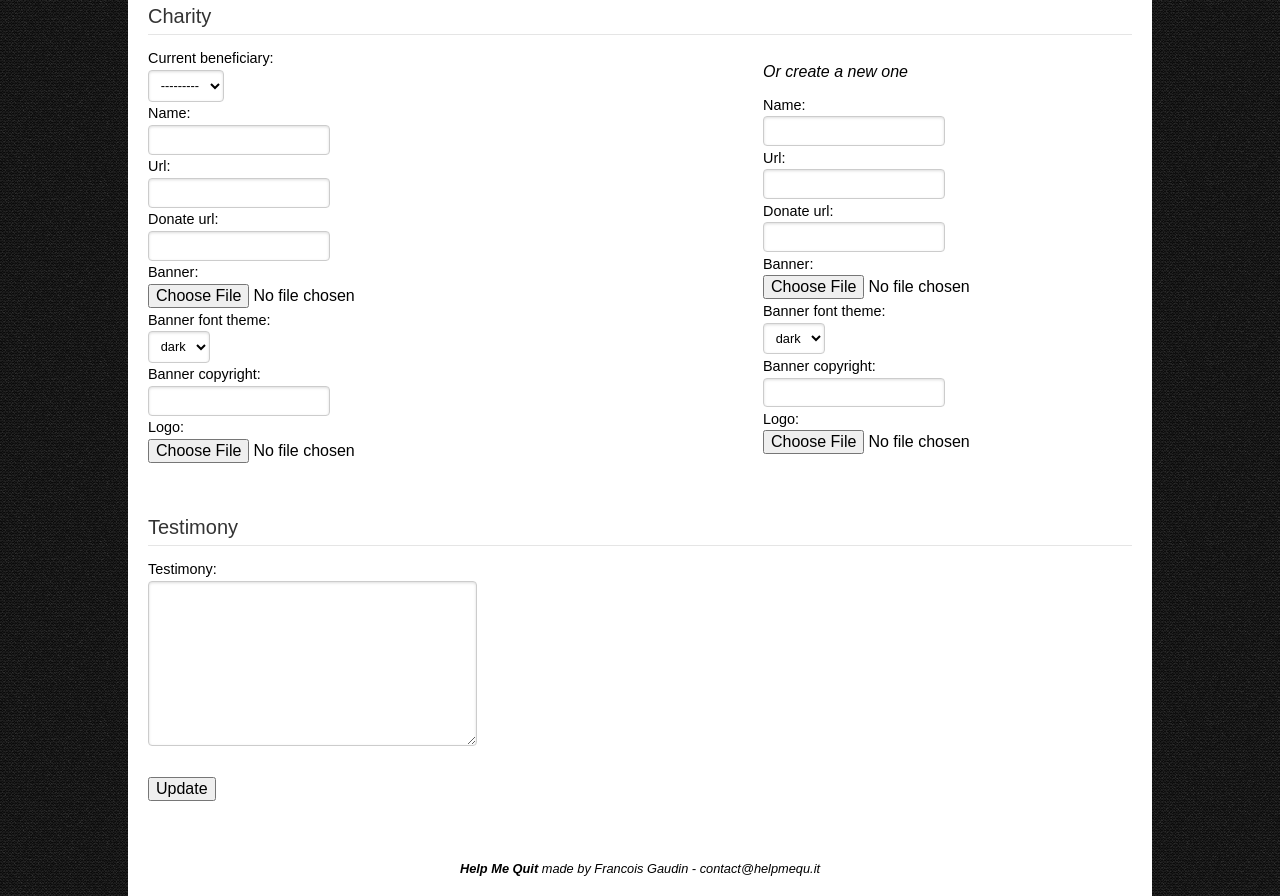
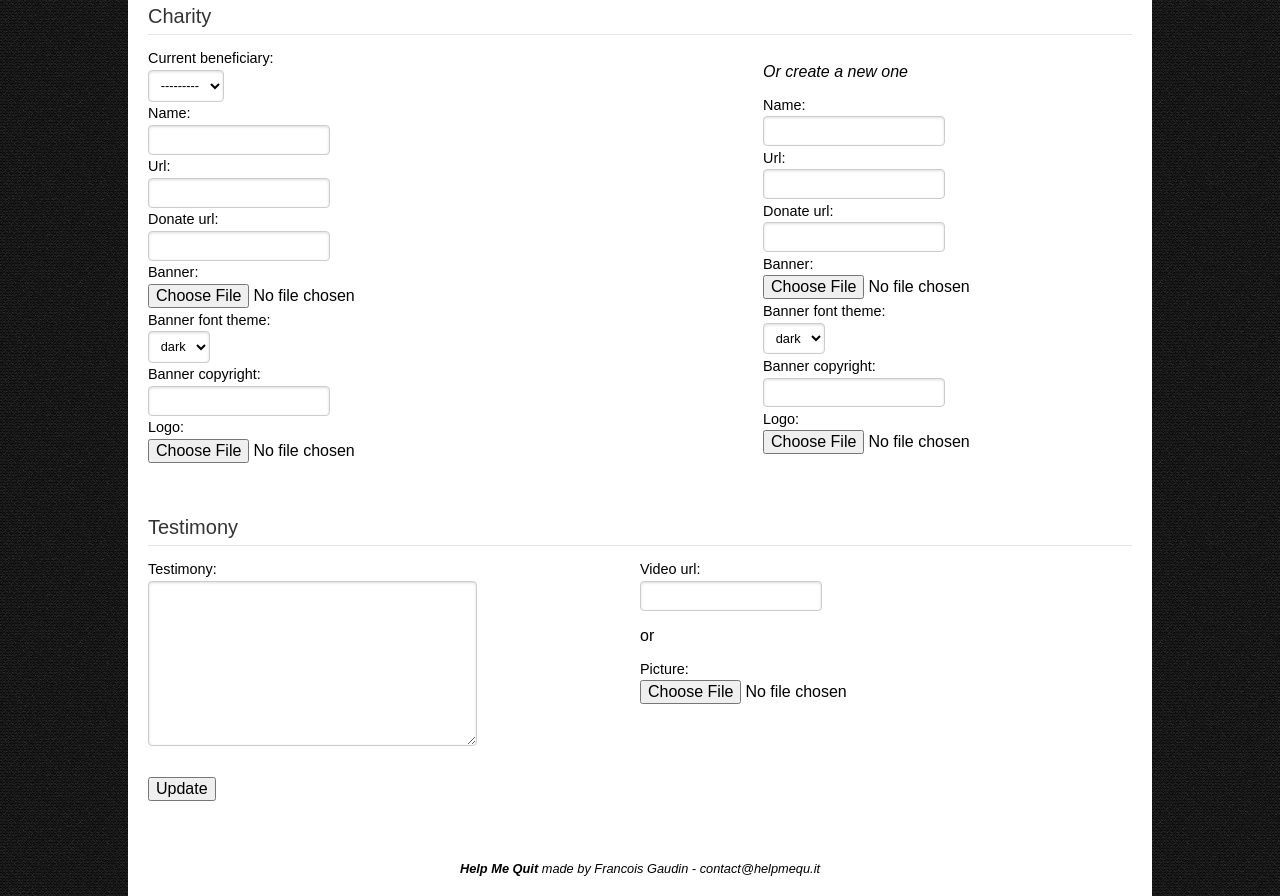
Before and after one commit to fgaudin/helpmequit, a Django app: template src/iquitsupportit/quitter/templates/edit.html in a window 1280 px wide. Shown: the part 551-1447 px from the top of the page. Run offline with Django 3.2, Linux system fonts and the light colour scheme; the template is opened without the code that fills it: values that come from a table or form of the project are taken from there, others are empty; the visitor is signed in with stand-in values (Sample User, id 1); parts of the project's set-up code (start-up, migrations or seed data) failed here and were passed over.

Commit message:
Support video and image with testimony

```diff
--- a/src/iquitsupportit/quitter/forms.py
+++ b/src/iquitsupportit/quitter/forms.py
@@ -41,9 +41,11 @@ class UserForm(forms.ModelForm):
 
 
 class ProfileForm(forms.ModelForm):
+    video_url = forms.URLField(required=False)
+
     class Meta:
         model = Profile
-        exclude = ['user', 'hash', 'video_snippet']
+        exclude = ['user', 'hash', 'video_embed_url']
 
 
 class BeneficiaryForm(forms.ModelForm):
--- a/src/iquitsupportit/quitter/models.py
+++ b/src/iquitsupportit/quitter/models.py
@@ -36,8 +36,9 @@ class Profile(models.Model):
     donation_percentage = models.PositiveIntegerField(default=100)
     current_beneficiary = models.ForeignKey('Beneficiary')
     testimony = models.TextField()
-    video_snippet = models.TextField()
     hash = models.CharField(max_length=128, null=True, blank=True)
+    video_embed_url = models.URLField(null=True, blank=True)
+    picture = models.ImageField(upload_to='u/pic', null=True, blank=True)
 
     objects = ProfileManager()
 
@@ -100,6 +101,7 @@ class Beneficiary(models.Model):
     banner = models.ImageField(upload_to='b/banner', null=True, blank=True)
     banner_font_theme = models.CharField(max_length=10,
                                          choices=(('', _('dark')), ('light', _('light'))),
+                                         blank=True,
                                          default='')
     banner_copyright = models.CharField(max_length=255, blank=True, default='')
     logo = models.ImageField(upload_to='b/logo', null=True, blank=True)
--- a/src/iquitsupportit/quitter/templates/edit.html
+++ b/src/iquitsupportit/quitter/templates/edit.html
@@ -32,7 +32,7 @@
             {% csrf_token %}
             <fieldset>
                 <legend>Profile</legend>
-                <div class="pure-g">
+                <div class="pure-g-r">
                     <div class="pure-u-1-3">
                         {{ user_form.first_name.label_tag }}
                         {{ user_form.first_name }}
@@ -47,7 +47,7 @@
             </fieldset>
             <fieldset>
                 <legend>Settings</legend>
-                <div class="pure-g">
+                <div class="pure-g-r">
                     <div class="pure-u-1-3">
                         {{ profile_form.quit_date.label_tag }}
                         {{ profile_form.quit_date }}
@@ -64,7 +64,7 @@
                         {{ profile_form.pack_price.errors }}
                     </div>
                 </div>
-                <div class="pure-g">
+                <div class="pure-g-r">
                     <div class="pure-u-1-3">
                         {{ profile_form.pack_size.label_tag }}
                         {{ profile_form.pack_size }}
@@ -79,7 +79,7 @@
             </fieldset>
             <fieldset>
                 <legend>Charity</legend>
-                <div class="pure-g">
+                <div class="pure-g-r">
                     <div class="pure-u-5-8">
                         {{ profile_form.current_beneficiary.label_tag }}
                         {{ profile_form.current_beneficiary }}
@@ -96,16 +96,21 @@
             </fieldset>
             <fieldset>
                 <legend>Testimony</legend>
-                <div class="pure-g">
+                <div class="pure-g-r">
                     <div class="pure-u-1-2">
                         {{ profile_form.testimony.label_tag }}
                         {{ profile_form.testimony }}
                         {{ profile_form.testimony.errors }}
                     </div>
                     <div class="pure-u-1-2">
-                        {{ profile_form.video_snippet.label_tag }}
-                        {{ profile_form.video_snippet }}
-                        {{ profile_form.video_snippet.errors }}
+                        <div id="current-video">{{ user.profile.video_embed_url }}</div>
+                        {{ profile_form.video_url.label_tag }}
+                        {{ profile_form.video_url }}
+                        {{ profile_form.video_url.errors }}
+                        <p>or</p>
+                        {{ profile_form.picture.label_tag }}
+                        {{ profile_form.picture }}
+                        {{ profile_form.picture.errors }}
                     </div>
                 </div>
             </fieldset>
--- a/src/iquitsupportit/static/css/style.css
+++ b/src/iquitsupportit/static/css/style.css
@@ -38,7 +38,9 @@ body {
 .messages .info{
     background: #0078E7;
 }
-
+.messages .warning{
+    background: rgb(223, 117, 20);
+}
 .messages .error {
     background: rgb(202, 60, 60);
 }
@@ -199,6 +201,7 @@ body {
 #media-box {
     margin: 40px auto;
     width: 360px;
+    text-align:center;
 }
 /* END MEDIA BOX*/
 
```
Also changed, not shown: src/iquitsupportit/quitter/templates/index.html (+7 -3 lines), src/iquitsupportit/quitter/views.py (+18 -2 lines), src/iquitsupportit/quitter/migrations/0006_auto__add_field_profile_video_embed_url__add_field_profile_picture.py (added), src/iquitsupportit/quitter/migrations/0007_auto__del_field_profile_video_snippet.py (added).
